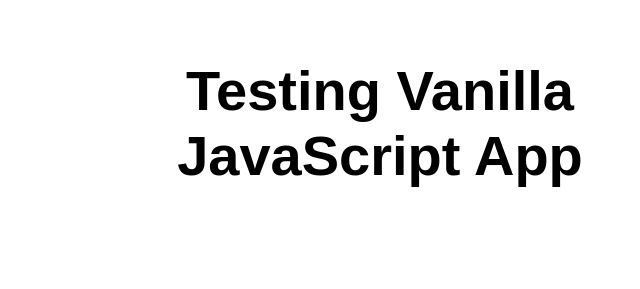
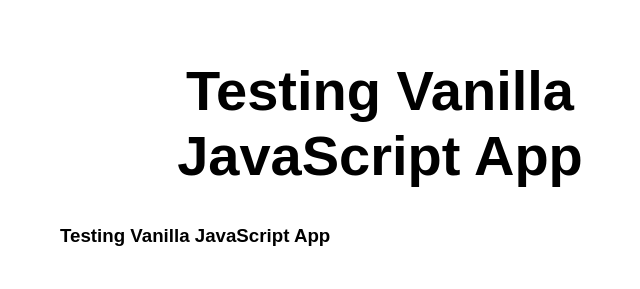
Before and after one commit to RoelandJimenez/vanilla-basic-web, a plain HTML site: page index.html in a window 1280 px wide. Shown: the whole page, without its empty margins (260-900 px from the left). Drawn offline with Linux system fonts and the light colour scheme.

Commit message:
Update index.html
Added sub header

```diff
--- a/index.html
+++ b/index.html
@@ -11,6 +11,7 @@
 <body>
   <main>
     <h1>Testing Vanilla JavaScript App</h1>
+    <h3>Testing Vanilla JavaScript App</h3>
   </main>
 </body>
 
```
